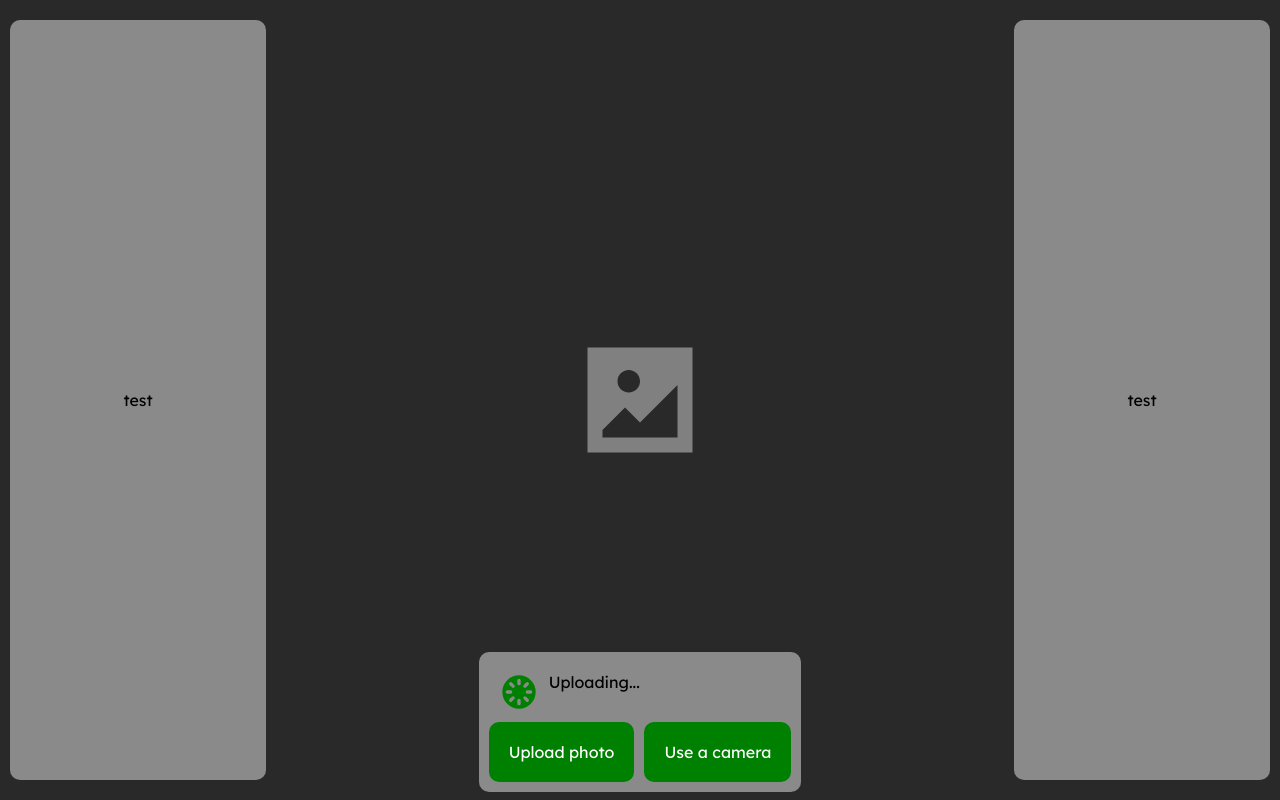
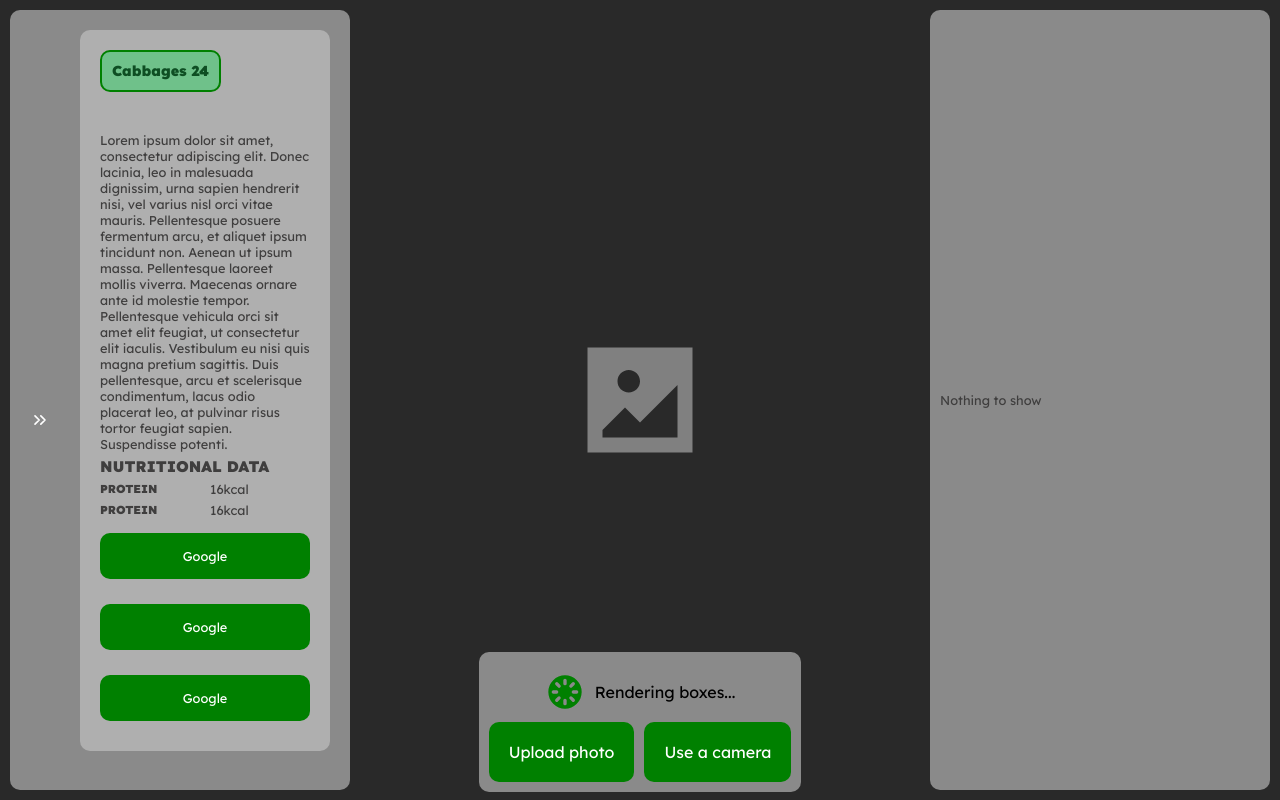
Before and after one commit to jmarkst/csxd-flask, a Python web app: template templates/index.html in a window 1280 px wide. Run offline with Jinja, Linux system fonts and the light colour scheme; the template is opened without the code that fills it, so the values that code supplies are empty.

Commit message:
Left sidebar

```diff
--- a/static/css/styles.css
+++ b/static/css/styles.css
@@ -54,17 +54,102 @@ html {
     height: 40px;
 }
 
+.sidebar a img {
+    width: 20px;
+    height: 20px;
+}
+
+.sidebar a {
+    padding: 10px;
+    margin-block: 10px;
+    border-radius: 10px;
+}
+
+.sidebar a:hover {
+    background-color: darkgray;
+}
+
 .sidebar {
     height: 95vh;
-    width: 20vw;
+    width: 25vw;
     background-color: rgba(180, 180, 180, 0.7);
     border-radius: 10px;
     position: fixed;
     margin: 10px;
+    padding: 10px;
+    display: flex;
+    gap: 10px;
+}
+
+.text-gray {
+    color: rgb(63, 62, 62);
+    font-size: 80%;
+}
+
+.margined {
+    margin: 10px;
+}
+
+.card {
+    background-color: rgba(180, 180, 180, 0.9);
+    border-radius: 10px;
+    display: flex;
+    flex-direction: column;
+    width: 100%;
+    min-height: 10vh;
+    max-height: 100%;
+}
+
+.pill {
+    background-color: rgba(51, 214, 105, 0.5);
+    text-decoration: none;
+    border-radius: 10px;
+    border: 2px solid green;
+    color:  rgb(14, 78, 35);
+    padding: 5px;
+    font-size: 80%;
+}
+
+.card-header {
+    display: flex;
+    flex-direction: row;
+    padding: 10px 20px;
+    font-size: 140%;
+    font-weight: 900;
+    align-items: center;
+}
+
+.card-body {
+    display: flex;
+    flex-direction: column;
+    padding: 20px;
+    gap: 5px;
+    overflow-y: auto;
+}
+
+.card-body .btn {
+    background-color: green;
+    color: white;
+    padding: 15px;
+    text-align: center;
+    border-radius: 10px;
+    text-decoration: none;
+}
+
+.card-body h6 {
+    font-weight: 900;
+    font-size: 120%;
 }
 
 .margin-lg {
     margin: 10px;
+}
+
+.items {
+    overflow-y: auto;
+    width: fit-content;
+    display: flex;
+    flex-direction: column;
 }
 
 .bottombar {
@@ -84,6 +169,21 @@ html {
 .row {
     display: flex;
     flex-direction: row;
+    gap: 10px;
+}
+
+.full {
+    width: 100%;
+}
+
+.headtext {
+    font-weight: 900;
+    font-size: 90%;
+}
+
+.col {
+    display: flex;
+    flex-direction: column;
     gap: 10px;
 }
 
--- a/templates/index.html
+++ b/templates/index.html
@@ -16,19 +16,43 @@
                 </div>
             </div>
             <div class="sidebar left bd-left">
-                <div class="centered">
-                    test
+                <a class="centered" href="">
+                    <img class="icon" src="../static/raw/chevron.svg"/>
+                </a>
+                <div class="items">
+                    <div class="margined text-gray" id="noitems">
+                        <div class="card">
+                            <div class="card-header">
+                                <a href="" class="pill">Cabbages 24</a>
+                            </div>
+                            <div class="card-body">
+                                Lorem ipsum dolor sit amet, consectetur adipiscing elit. Donec lacinia, leo in malesuada dignissim, urna sapien hendrerit nisi, vel varius nisl orci vitae mauris. Pellentesque posuere fermentum arcu, et aliquet ipsum tincidunt non. Aenean ut ipsum massa. Pellentesque laoreet mollis viverra. Maecenas ornare ante id molestie tempor. Pellentesque vehicula orci sit amet elit feugiat, ut consectetur elit iaculis. Vestibulum eu nisi quis magna pretium sagittis. Duis pellentesque, arcu et scelerisque condimentum, lacus odio placerat leo, at pulvinar risus tortor feugiat sapien. Suspendisse potenti.
+                                <h6>NUTRITIONAL DATA</h6>
+                                <div class="row full">
+                                    <div class="col full headtext">PROTEIN</div>
+                                    <div class="col full">16kcal</div>
+                                </div>
+                                <div class="row full">
+                                    <div class="col full headtext">PROTEIN</div>
+                                    <div class="col full">16kcal</div>
+                                </div>
+                                <a href="" class="btn">Google</a>
+                                <a href="" class="btn">Google</a>
+                                <a href="" class="btn">Google</a>
+                            </div>
+                        </div>
+                    </div>
                 </div>
             </div>
             <div class="sidebar right bd-right">
-                <div class="centered">
-                    test
+                <div class="centered text-gray" id="noitems">
+                    Nothing to show
                 </div>
             </div>
             <div class="bottombar">
-                <div class="row margin-lg">
+                <div class="row margin-lg centered" id="loading">
                     <img src="../static/raw/loading.svg" />
-                    Uploading...
+                    Rendering boxes...
                 </div>
                 <div class="centered row">
                     <a href="" class="">Upload photo</a>
```
Also changed, not shown: static/raw/chevron.svg (added).
